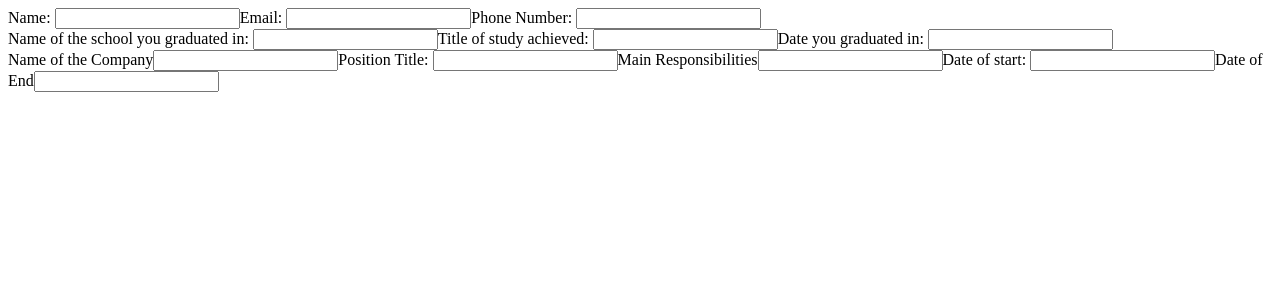
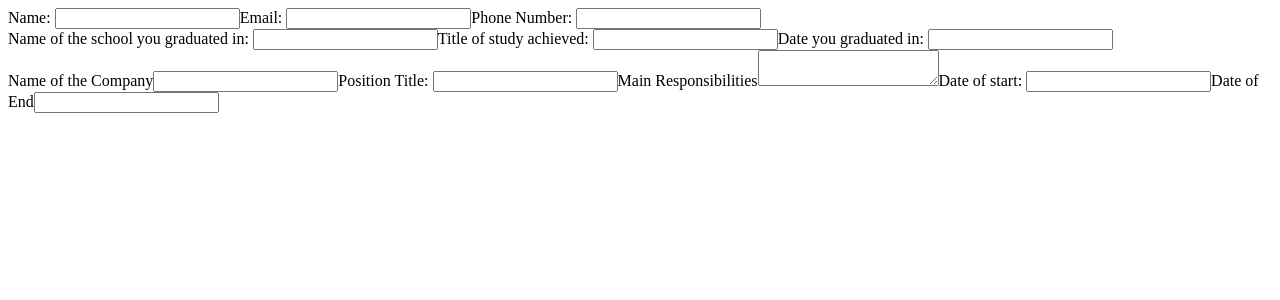
Before and after one commit to Vincde/Project-CV-Application, a React (Vite) app: page / in a window 1280 px wide. Shown: the top 300 px of the page. Built offline with nearby package versions, Linux system fonts and the light colour scheme.

Commit message:
Fix minor array initialization for mainResponsibilities prop + change tag to textarea

```diff
--- a/src/App.jsx
+++ b/src/App.jsx
@@ -9,7 +9,7 @@ import { useState } from 'react';
 function App() {
   const [generalInfo, setGeneralInfo] = useState({name : '', email: '', phone: ""});
   const [educationInfo, setEducationInfo] = useState({schoolName: '', titleOfStudy: '', dateOfStudy: ''})
-  const [practicalExperience, setPracticalExperience] = useState({companyName: '', positionTitle: '', mainResponsibilities: [], dateOfStart: '', dateOfEnd: ''});
+  const [practicalExperience, setPracticalExperience] = useState({companyName: '', positionTitle: '', mainResponsibilities: '', dateOfStart: '', dateOfEnd: ''});
 
   const createChangeHandler = (setterFunc) => (e) => {
     setterFunc(prev => ({ ...prev, [e.target.id]: e.target.value }));
--- a/src/components/PracticalExperience.jsx
+++ b/src/components/PracticalExperience.jsx
@@ -9,7 +9,7 @@ export default function PracticalExperience({practicalExperience, onChange}){
                 <input type="text" id="positionTitle" value={practicalExperience.positionTitle} onChange={onChange}/>
 
                 <label htmlFor="mainResponsibilities">Main Responsibilities</label>
-                <input type="text" id="mainResponsibilities" value={practicalExperience.mainResponsibilities} onChange={onChange}/>
+                <textarea type="text" id="mainResponsibilities" value={practicalExperience.mainResponsibilities} onChange={onChange}></textarea>
 
                 <label htmlFor="dateOfStart">Date of start: </label>
                 <input type="text" id="dateOfStart" value={practicalExperience.dateOfStart} onChange={onChange}/>
```
